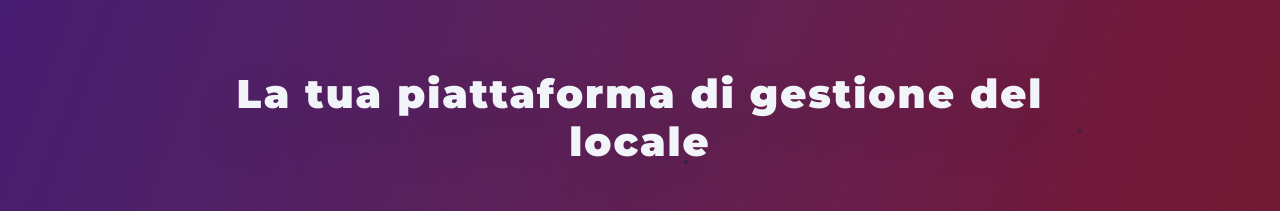
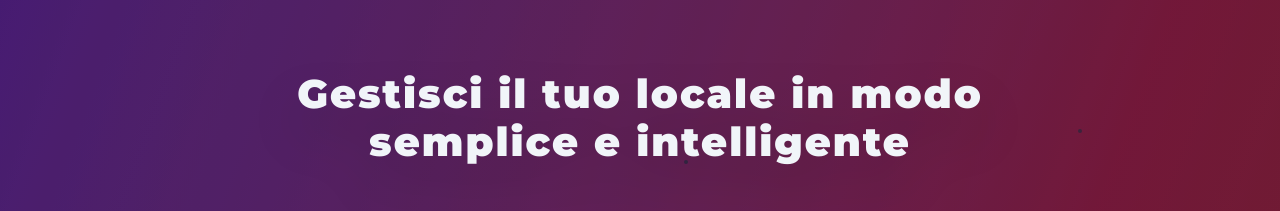
Before and after one commit to Miguelll86/tablego, a Next.js app: page / in a window 1280 px wide. Shown: the part 282-493 px from the top of the page. Built offline with nearby package versions, Linux system fonts and the light colour scheme; no server answers.

Commit message:
Update landing page title with new impactful text and larger font size

```diff
--- a/app/page.tsx
+++ b/app/page.tsx
@@ -99,8 +99,8 @@ export default function HomePage() {
         <div className="max-w-4xl mx-auto">
           <div className={`transition-all duration-1000 ${isVisible ? 'opacity-100 translate-y-0' : 'opacity-0 translate-y-10'}`}>
 
-            <h1 className="text-10xl md:text-16xl font-black text-white mb-8 leading-tight tracking-wide drop-shadow-2xl">
-              {t('landing.heroTitle')}
+            <h1 className="text-12xl md:text-18xl font-black text-white mb-8 leading-tight tracking-wide drop-shadow-2xl">
+              Gestisci il tuo locale in modo semplice e intelligente
             </h1>
 
             <p className="text-2xl md:text-4xl text-white mb-12 max-w-4xl mx-auto leading-relaxed font-light drop-shadow-lg">
```
